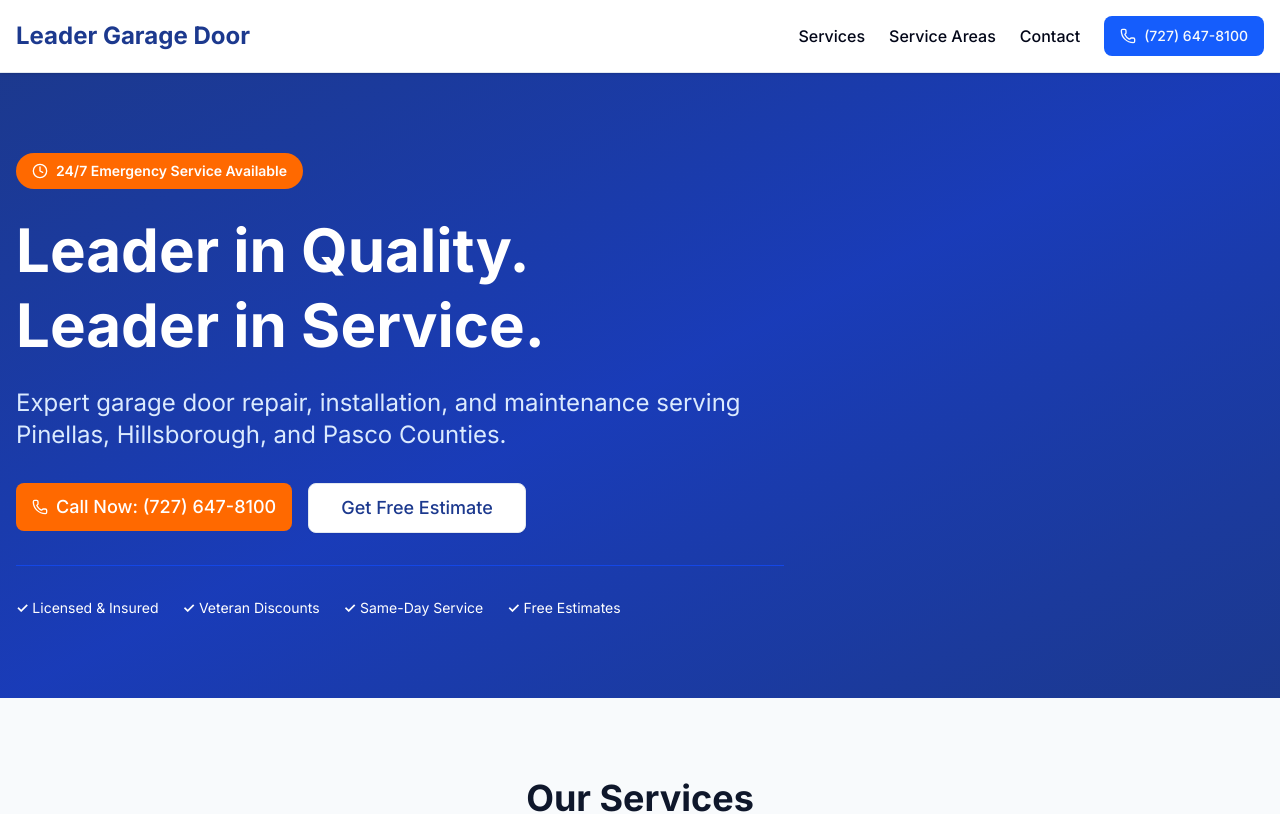
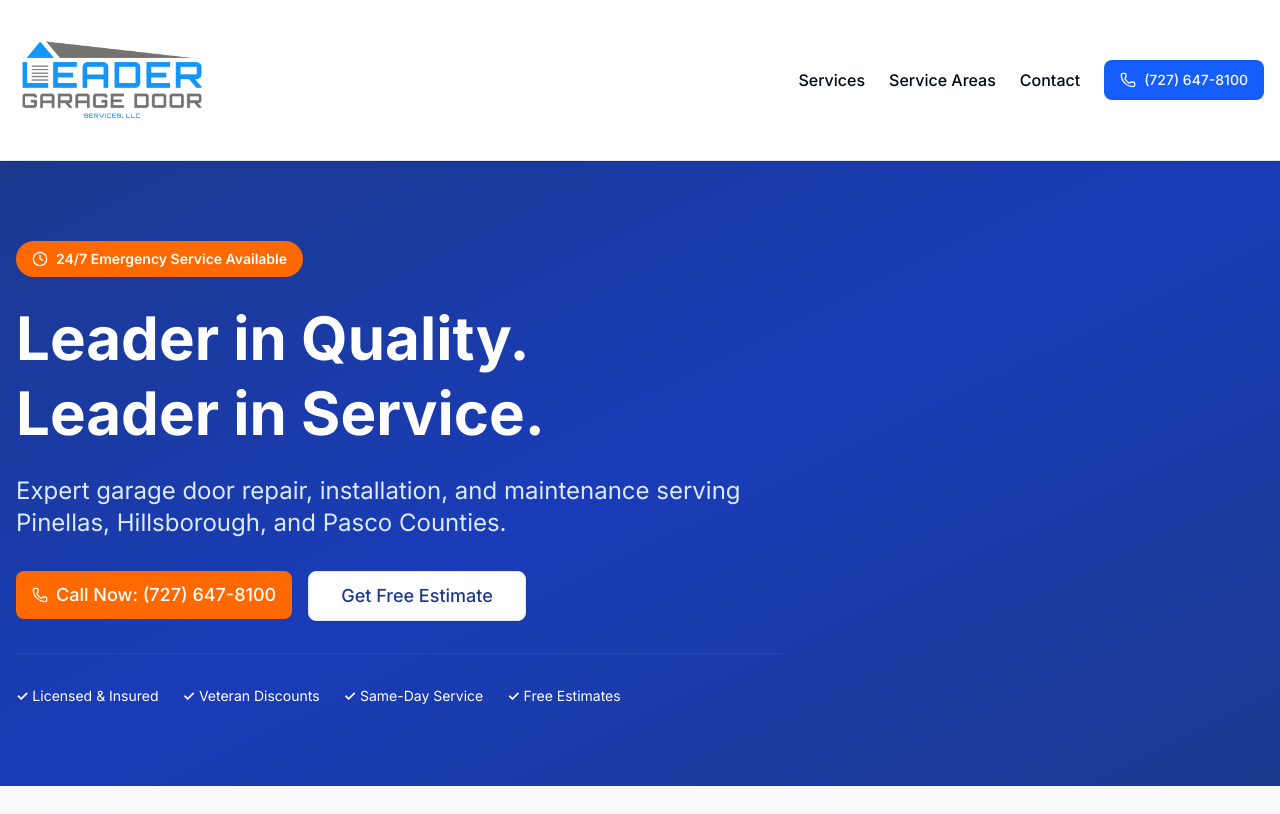
Before and after one commit to MichaelH1982/leadergaragedoor, a Next.js app: page / in a window 1280 px wide. Shown: the top 814 px of the page. Built offline with nearby package versions, Linux system fonts and the light colour scheme.

Commit message:
Add company logo to navbar

```diff
--- a/src/components/layout/Navbar.tsx
+++ b/src/components/layout/Navbar.tsx
@@ -6,11 +6,15 @@ import { BUSINESS_INFO } from "@/lib/constants";
 export function Navbar() {
   return (
     <nav className="border-b bg-white sticky top-0 z-50 shadow-sm">
-      <div className="container mx-auto px-4 py-4 flex items-center justify-between">
+      <div className="container mx-auto px-4 py-2 flex items-center justify-between">
         {/* Logo - placeholder for now */}
-        <Link href="/" className="text-2xl font-bold text-blue-900">
-          Leader Garage Door
-        </Link>
+      <Link href="/" className="flex items-center -ml-24">
+  <img
+    src="/logo.png"
+    alt="Leader Garage Door Services"
+    className="h-auto w-96 -my-30"
+  />
+</Link>
 
         {/* Desktop Nav */}
         <div className="hidden md:flex items-center gap-6">
```
Also changed, not shown: public/logo.png (added).
